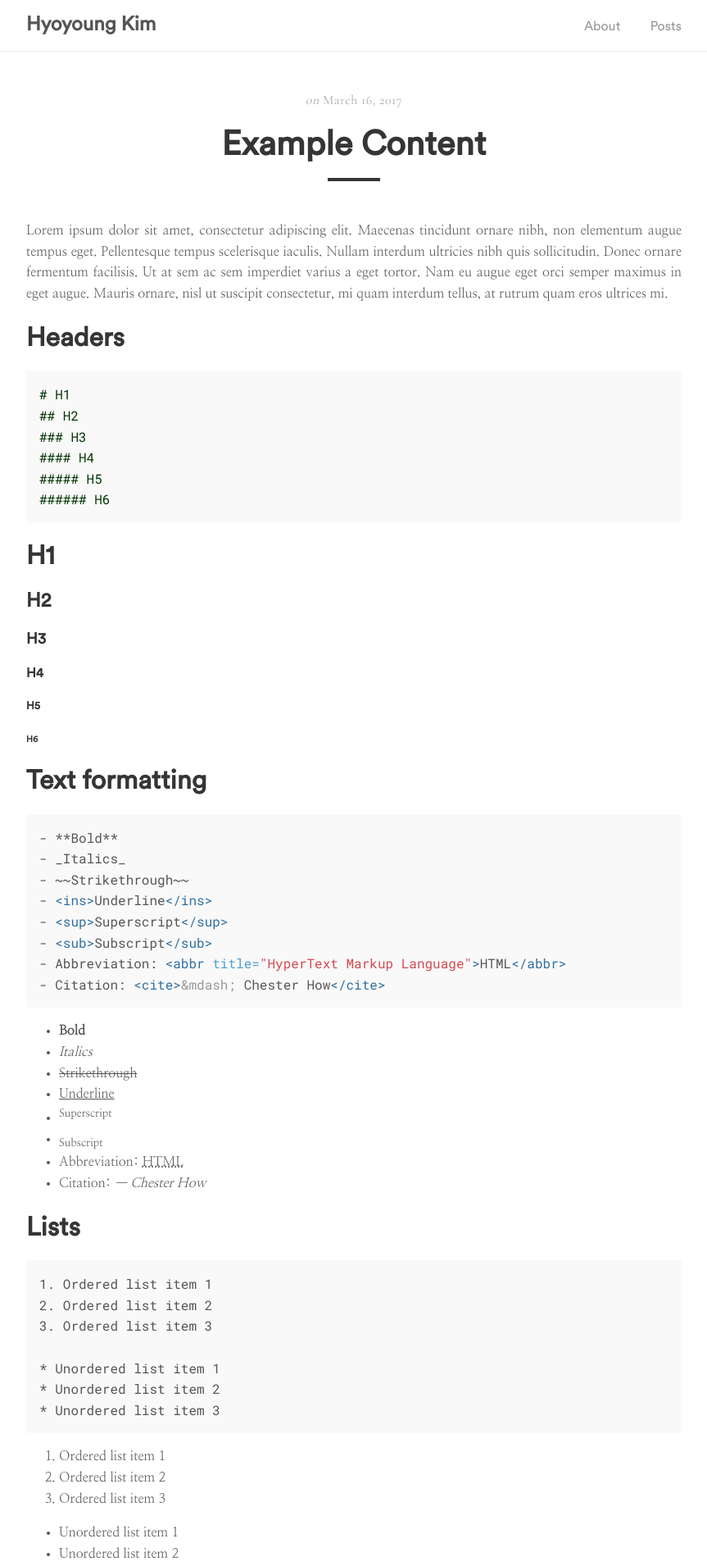
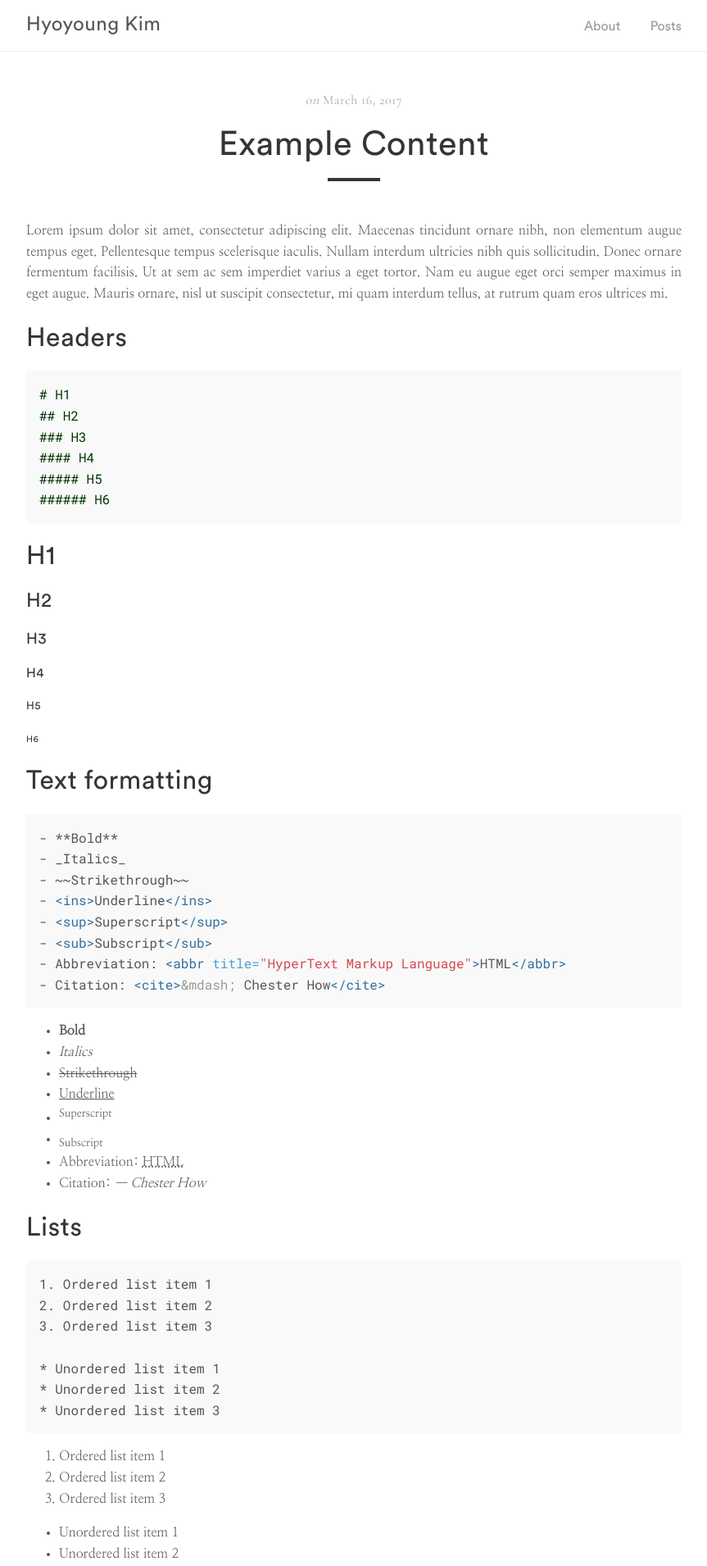
Before and after one commit to hyngkm/hyngkm.github.io, a Jekyll site: the page built from _posts/2017-03-16-example-content.md, in a window 1280 px wide. Shown: the top 1910 px of the page at 82% size, without its empty margins (208-1071 px from the left). Built offline with Jekyll 4.4.1, drawn with Linux system fonts in a browser that asks for light colours.

Commit message:
Update _base.scss

```diff
--- a/_sass/tale/_base.scss
+++ b/_sass/tale/_base.scss
@@ -33,6 +33,8 @@ h6 {
   color: $default-shade;
   font-family: $sans-serif;
   line-height: normal;
+  font-weight: normal;
+  letter-spacing: .5px;
 }
 
 a {
```
